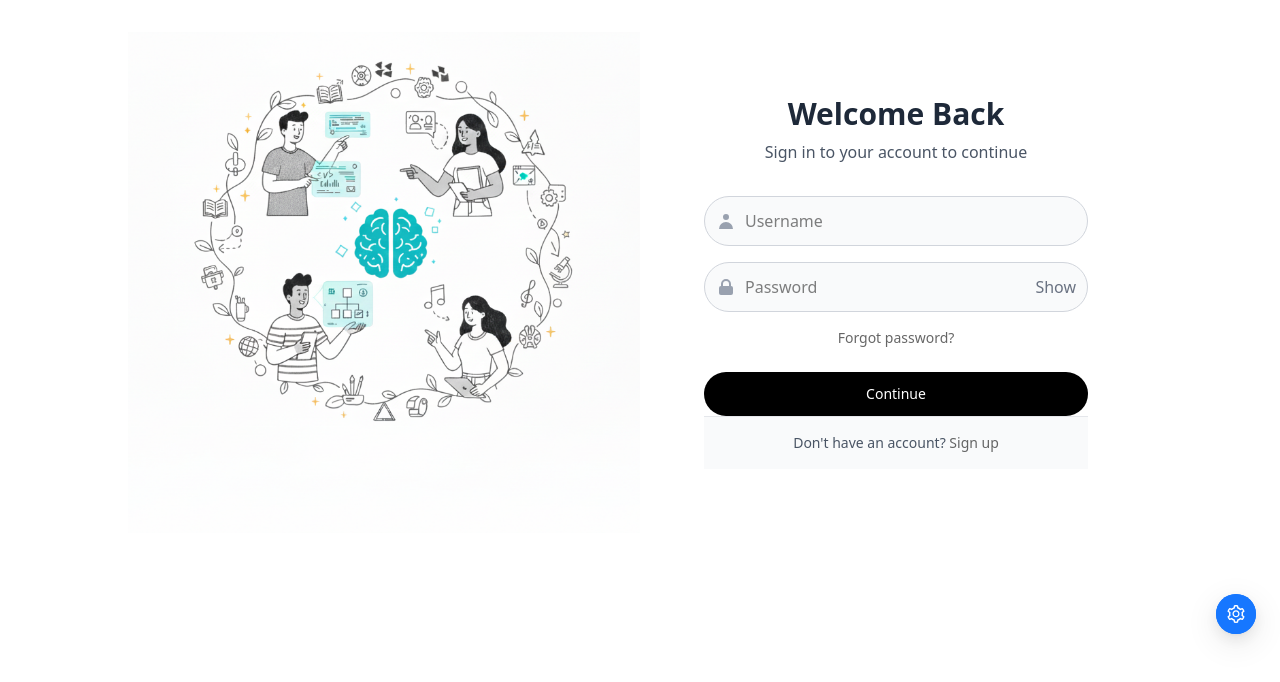
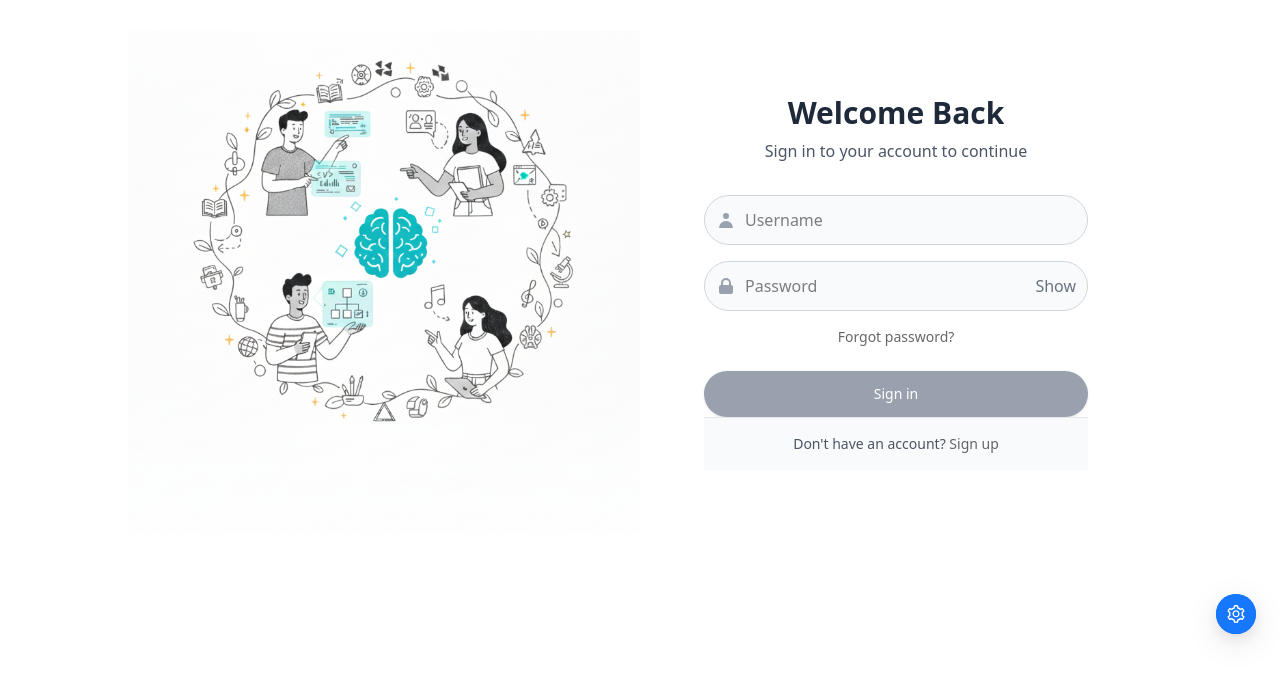
Before and after one commit to touchtopcompany/babaERP-pro, a React (Vite) app in the folder web/: page /login in a window 1280 px wide. Shown: the part 118-800 px from the top of the page. Built offline with nearby package versions, Linux system fonts and the light colour scheme; no server answers.

Commit message:
creating a validation in signin page

```diff
--- a/web/src/features/auth/pages/signin/Login.tsx
+++ b/web/src/features/auth/pages/signin/Login.tsx
@@ -1,6 +1,8 @@
 import { useState } from 'react';
 import { useLogin } from '../../api/auth.api';
-import { Link, } from 'react-router-dom';
+import { Link } from 'react-router-dom';
+import { FormField } from './components/FormField';
+import { validateLoginForm, validateField } from './components/validation';
 
 const Login = () => {
   const [showPassword, setShowPassword] = useState(false);
@@ -8,17 +10,47 @@ const Login = () => {
     username: '',
     password: '',
   });
+  const [errors, setErrors] = useState<{ [key: string]: string }>({});
+  const [touched, setTouched] = useState<{ [key: string]: boolean }>({});
+  const [isSubmitted, setIsSubmitted] = useState(false);
   const loginMutation = useLogin();
-
 
   const handleSubmit = (e: React.FormEvent<HTMLFormElement>) => {
     e.preventDefault();
-    loginMutation.mutate(formData);
+    setIsSubmitted(true);
+
+    const { isValid, errors: validationErrors } = validateLoginForm(formData);
+    setErrors(validationErrors);
+
+    if (isValid) {
+      loginMutation.mutate(formData);
+    }
   };
 
   const handleChange = (e: React.ChangeEvent<HTMLInputElement>) => {
     const { name, value } = e.target;
     setFormData((prev) => ({ ...prev, [name]: value }));
+
+    // Validate field if it was touched or form was submitted
+    if (touched[name] || isSubmitted) {
+      const error = validateField(name, value);
+      setErrors(prev => ({ ...prev, [name]: error || '' }));
+    }
+  };
+
+  const handleBlur = (e: React.FocusEvent<HTMLInputElement>) => {
+    const { name, value } = e.target;
+    setTouched(prev => ({ ...prev, [name]: true }));
+
+    // Validate the field when it loses focus
+    const error = validateField(name, value);
+    setErrors(prev => ({ ...prev, [name]: error || '' }));
+  };
+
+  const isFormValid = () => {
+    return Object.values(errors).every(error => !error) &&
+           formData.username.trim() !== '' &&
+           formData.password.trim() !== '';
   };
 
   return (
@@ -37,52 +69,40 @@ const Login = () => {
             <p className="text-gray-600">Sign in to your account to continue</p>
           </div>
 
-          <form onSubmit={handleSubmit} className="space-y-6">
+          <form onSubmit={handleSubmit} className="space-y-6" noValidate>
             <div className="space-y-4">
-              <div className="relative">
-                <div className="absolute inset-y-0 left-0 pl-3 flex items-center pointer-events-none text-gray-400">
+              <FormField
+                name="username"
+                value={formData.username}
+                onChange={handleChange}
+                onBlur={handleBlur}
+                placeholder="Username"
+                error={errors.username}
+                icon={
                   <svg xmlns="http://www.w3.org/2000/svg" className="h-5 w-5" viewBox="0 0 20 20" fill="currentColor">
                     <path fillRule="evenodd" d="M10 9a3 3 0 100-6 3 3 0 000 6zm-7 9a7 7 0 1114 0H3z" clipRule="evenodd" />
                   </svg>
-                </div>
-                <input
-                  type="text"
-                  name="username"
-                  value={formData.username}
-                  onChange={handleChange}
-                  className="block w-full pl-10 pr-3 py-3 border border-gray-300 rounded-full bg-gray-50 hover:border-black/60 focus:border-black/60 focus:ring-0 focus:outline-none transition-all duration-200"
-                  placeholder="Username"
-                  required
-                />
-              </div>
+                }
+                required
+              />
 
-              <div className="relative">
-                <div className="absolute inset-y-0 left-0 pl-3 flex items-center pointer-events-none text-gray-400">
+              <FormField
+                name="password"
+                type={showPassword ? 'text' : 'password'}
+                value={formData.password}
+                onChange={handleChange}
+                onBlur={handleBlur}
+                placeholder="Password"
+                error={errors.password}
+                icon={
                   <svg xmlns="http://www.w3.org/2000/svg" className="h-5 w-5" viewBox="0 0 20 20" fill="currentColor">
                     <path fillRule="evenodd" d="M5 9V7a5 5 0 0110 0v2a2 2 0 012 2v5a2 2 0 01-2 2H5a2 2 0 01-2-2v-5a2 2 0 012-2zm8-2v2H7V7a3 3 0 016 0z" clipRule="evenodd" />
                   </svg>
-                </div>
-                <input
-                  type={showPassword ? 'text' : 'password'}
-                  name="password"
-                  value={formData.password}
-                  onChange={handleChange}
-                  className="block w-full pl-10 pr-3 py-3 border border-gray-300 rounded-full bg-gray-50 hover:border-black/60 focus:border-black/60 focus:ring-0 focus:outline-none transition-all duration-200"
-                  placeholder="Password"
-                  required
-                />
-                <button
-                  type="button"
-                  onClick={() => setShowPassword(!showPassword)}
-                  className="absolute inset-y-0 right-0 pr-3 flex items-center text-gray-500 hover:text-gray-700"
-                >
-                  {showPassword ? (
-                    <span>Hide</span>
-                  ) : (
-                    <span>Show</span>
-                  )}
-                </button>
-              </div>
+                }
+                showPasswordToggle={true}
+                onTogglePassword={() => setShowPassword(!showPassword)}
+                required
+              />
 
               <div className="flex justify-center">
                 <div className="text-sm">
@@ -97,12 +117,17 @@ const Login = () => {
             </div>
 
             <div>
-              <Link
-                to="/"
-                className="block w-full text-center py-3 px-4 bg-black text-white text-sm font-medium rounded-full hover:bg-black/90 focus:outline-none  transition-colors duration-200"
+              <button
+                type="submit"
+                disabled={!isFormValid() || loginMutation.isPending}
+                className={`w-full flex justify-center py-3 px-4 border border-transparent rounded-full shadow-sm text-sm font-medium text-white ${
+                  isFormValid()
+                    ? 'bg-black hover:bg-gray-800 focus:outline-none  focus:ring-black'
+                    : 'bg-gray-400 cursor-not-allowed'
+                }`}
               >
-                Continue
-              </Link>
+                {loginMutation.isPending ? 'Signing in...' : 'Sign in'}
+              </button>
             </div>
           </form>
 
--- /dev/null
+++ b/web/src/features/auth/pages/signin/components/FormField.tsx
@@ -0,0 +1,76 @@
+import React from 'react';
+
+type FormFieldProps = {
+  label?: string;
+  name: string;
+  type?: string;
+  value: string;
+  onChange: (e: React.ChangeEvent<HTMLInputElement>) => void;
+  onBlur: (e: React.FocusEvent<HTMLInputElement>) => void;
+  placeholder?: string;
+  error?: string;
+  icon?: React.ReactNode;
+  showPasswordToggle?: boolean;
+  onTogglePassword?: () => void;
+  required?: boolean;
+};
+
+export const FormField: React.FC<FormFieldProps> = ({
+  label,
+  name,
+  type = 'text',
+  value,
+  onChange,
+  placeholder,
+  error,
+  icon,
+  showPasswordToggle = false,
+  onTogglePassword,
+  required = false,
+}) => {
+  return (
+    <div className="space-y-1">
+      {label && (
+        <label htmlFor={name} className="block text-sm font-medium text-gray-700">
+          {label}
+          {required && <span className="text-red-500 ml-1">*</span>}
+        </label>
+      )}
+      <div className="relative">
+        {icon && (
+          <div className="absolute inset-y-0 left-0 pl-3 flex items-center pointer-events-none text-gray-400">
+            {icon}
+          </div>
+        )}
+        <input
+          id={name}
+          name={name}
+          type={type}
+          value={value}
+          onChange={onChange}
+          placeholder={placeholder}
+          className={`block w-full ${icon ? 'pl-10' : 'pl-3'} pr-3 py-3 border ${
+            error ? 'border-red-500' : 'border-gray-300 hover:border-black/60 focus:border-black/60'
+          } rounded-full bg-gray-50 focus:ring-0 focus:outline-none transition-all duration-200`}
+          aria-invalid={!!error}
+          aria-describedby={`${name}-error`}
+        />
+        {showPasswordToggle && onTogglePassword && (
+          <button
+            type="button"
+            onClick={onTogglePassword}
+            className="absolute inset-y-0 right-0 pr-3 flex items-center text-gray-500 hover:text-gray-700"
+            tabIndex={-1}
+          >
+            {type === 'password' ? 'Show' : 'Hide'}
+          </button>
+        )}
+      </div>
+      {error && (
+        <p className="mt-1 text-sm text-red-600" id={`${name}-error`}>
+          {error}
+        </p>
+      )}
+    </div>
+  );
+};
--- /dev/null
+++ b/web/src/features/auth/pages/signin/components/validation.ts
@@ -0,0 +1,56 @@
+interface ValidationResult {
+  isValid: boolean;
+  errors: {
+    username?: string;
+    password?: string;
+  };
+}
+
+export const validateLoginForm = (formData: { username: string; password: string }): ValidationResult => {
+  const errors: ValidationResult['errors'] = {};
+  let isValid = true;
+
+  // Username validation
+  if (!formData.username.trim()) {
+    errors.username = 'Username is required';
+    isValid = false;
+  } else if (formData.username.length < 3) {
+    errors.username = 'Username must be at least 3 characters long';
+    isValid = false;
+  } else if (!/^[a-zA-Z0-9_]+$/.test(formData.username)) {
+    errors.username = 'Username can only contain letters, numbers, and underscores';
+    isValid = false;
+  }
+
+  // Password validation
+  if (!formData.password) {
+    errors.password = 'Password is required';
+    isValid = false;
+  } else if (formData.password.length < 6) {
+    errors.password = 'Password must be at least 6 characters long';
+    isValid = false;
+  }
+
+  return {
+    isValid,
+    errors,
+  };
+};
+
+export const validateField = (name: string, value: string): string | undefined => {
+  switch (name) {
+    case 'username':
+      if (!value.trim()) return 'Username is required';
+      if (value.length < 3) return 'Username must be at least 3 characters long';
+      if (!/^[a-zA-Z0-9_]+$/.test(value)) return 'Username can only contain letters, numbers, and underscores';
+      return undefined;
+
+    case 'password':
+      if (!value) return 'Password is required';
+      if (value.length < 6) return 'Password must be at least 6 characters long';
+      return undefined;
+
+    default:
+      return undefined;
+  }
+};
```
